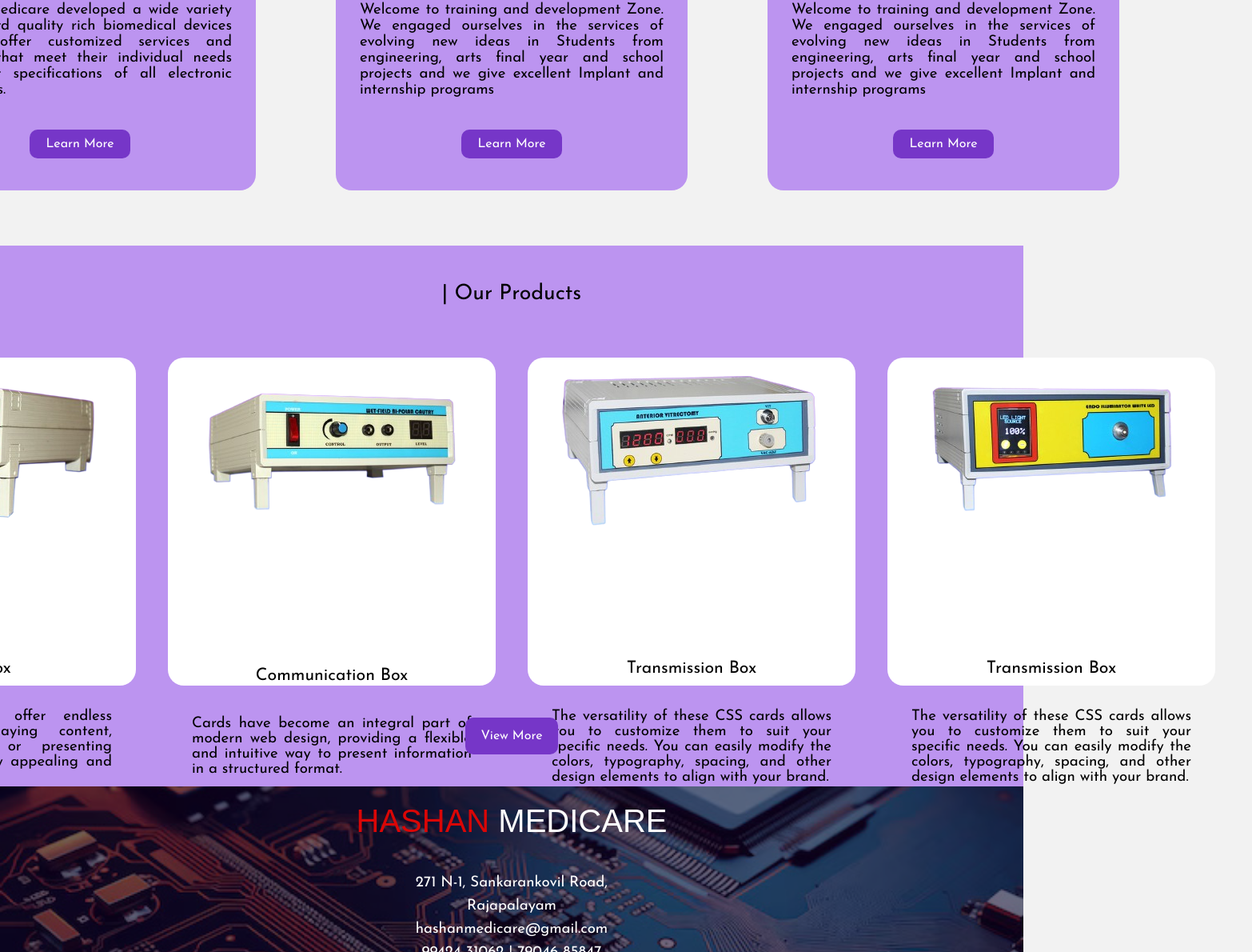
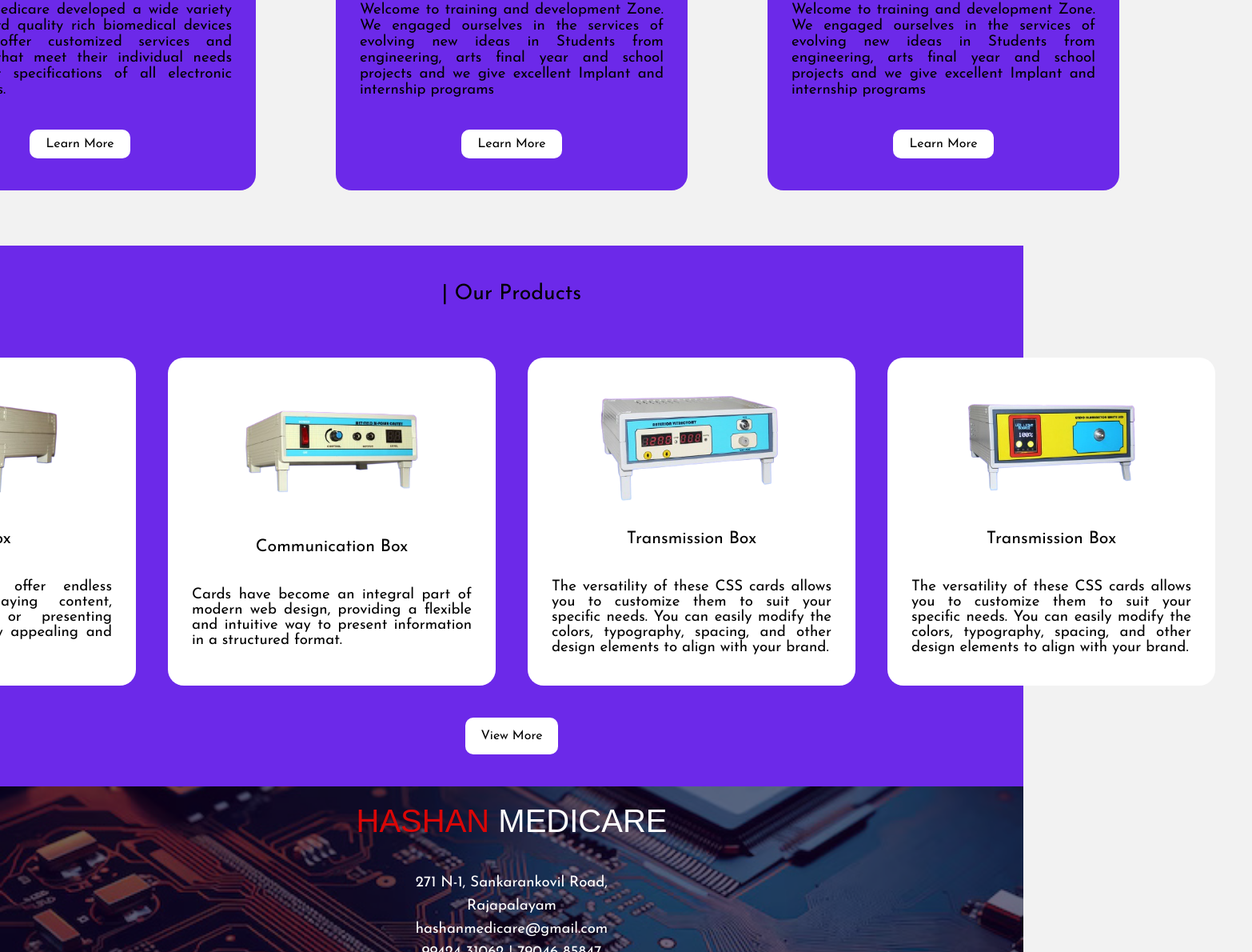
Before and after one commit to Kishor404/HashanMedicare, a React (Create React App) app in the folder frontend/: page / in a window 1280 px wide. Shown: the part 1297-2487 px from the top of the page at 80% size, 1566 px wide, since content can reach past the window. Built offline with nearby package versions, Linux system fonts and the light colour scheme; a web font is replaced by a local one.

Commit message:
Home Bug Fix

```diff
--- a/frontend/src/Components/Navbar.js
+++ b/frontend/src/Components/Navbar.js
@@ -23,7 +23,6 @@
         <Link to="/Projects" className={`Nav-Projects ${activeNav === "Nav-Projects" ? "active" : ""}`} onClick={() => handleClick("Nav-Projects")}>Projects</Link>
         <Link to="/Course" className={`Nav-Course ${activeNav === "Nav-Course" ? "active" : ""}`} onClick={() => handleClick("Nav-Course")}>Training Course</Link>
         <Link to="/Contact" className={`Nav-Contact ${activeNav === "Nav-Contact" ? "active" : ""}`} onClick={() => handleClick("Nav-Contact")}>Contact</Link>
-        <Link to="/Members" className={`Nav-Members ${activeNav === "Nav-Members" ? "active" : ""}`} onClick={() => handleClick("Nav-Members")}>Members</Link>
       </div>
     </div>
   );
--- a/frontend/src/Pages/Home.js
+++ b/frontend/src/Pages/Home.js
@@ -84,22 +84,31 @@
                     <p className='Home-Products-Title'>| Our Products</p>
                     <div className='Home-Products-Cont'>
                         <Link className='Home-Products-Card'>
-                            <img src={Product1} alt='P1'/>
+                            <div className='Home-Product-Img'>
+                                <img src={Product1} alt='P1'/>
+                            </div>
+
                             <p className='Home-Products-Name'>Radio Box</p>
                             <p>These card examples offer endless possibilities for displaying content, showcasing products, or presenting information in a visually appealing and organized manner.</p>
                         </Link>
                         <Link className='Home-Products-Card'>
-                            <img src={Product2} alt='P2'/>
+                            <div className='Home-Product-Img'>
+                                <img src={Product2} alt='P2'/>
+                            </div>
                             <p className='Home-Products-Name'>Communication Box</p>
                             <p>Cards have become an integral part of modern web design, providing a flexible and intuitive way to present information in a structured format.</p>
                         </Link>
                         <Link className='Home-Products-Card'>
-                            <img src={Product3} alt='P3'/>
+                            <div className='Home-Product-Img'>
+                                <img src={Product3} alt='P3'/>
+                            </div>
                             <p className='Home-Products-Name'>Transmission Box</p>
                             <p>The versatility of these CSS cards allows you to customize them to suit your specific needs. You can easily modify the colors, typography, spacing, and other design elements to align with your brand.</p>
                         </Link>
                         <Link className='Home-Products-Card'>
-                            <img src={Product4} alt='P4'/>
+                            <div className='Home-Product-Img'>
+                                <img src={Product4} alt='P4'/>
+                            </div>
                             <p className='Home-Products-Name'>Transmission Box</p>
                             <p>The versatility of these CSS cards allows you to customize them to suit your specific needs. You can easily modify the colors, typography, spacing, and other design elements to align with your brand.</p>
                         </Link>
--- a/frontend/src/Styles/Home.css
+++ b/frontend/src/Styles/Home.css
@@ -108,7 +108,7 @@
 /* Services */
 
 .Home-Services-Cont{
-    background-color: #bc94f0;
+    background-color: rgb(108, 41, 233);
     display: flex;
     justify-content: center;
     align-items: center;
@@ -144,8 +144,8 @@
     font-size: 14pt;
 }
 .Home-Services-But{
-    background-color: #7636C8;
-    color: white;
+    background-color: white;
+    color: black;
     text-decoration: none;
     padding: 10px 20px;
     border-radius: 10px;
@@ -162,7 +162,7 @@
     justify-content: center;
     align-items: center;
     flex-direction: column;
-    background-color: #bc94f0;
+    background-color: rgb(108, 41, 233);
     padding: 20px 0px;
 }
 .Home-Products-Cont{
@@ -196,12 +196,21 @@
 }
 .Home-Products-But{
     text-decoration: none;
-    background-color: #7636C8;
+    background-color: white;
     padding: 15px 20px;
-    color: white;
+    color: black;
     border-radius: 10px;
     margin-bottom: 20px;
 }
 .Home-Products-Name{
     font-size: 16pt;
 }
+.Home-Product-Img{
+    width:100%;
+    height: 50%;
+}
+.Home-Product-Img img{
+    width: 100%;
+    height: 100%;
+    object-fit: cover;
+}
```
